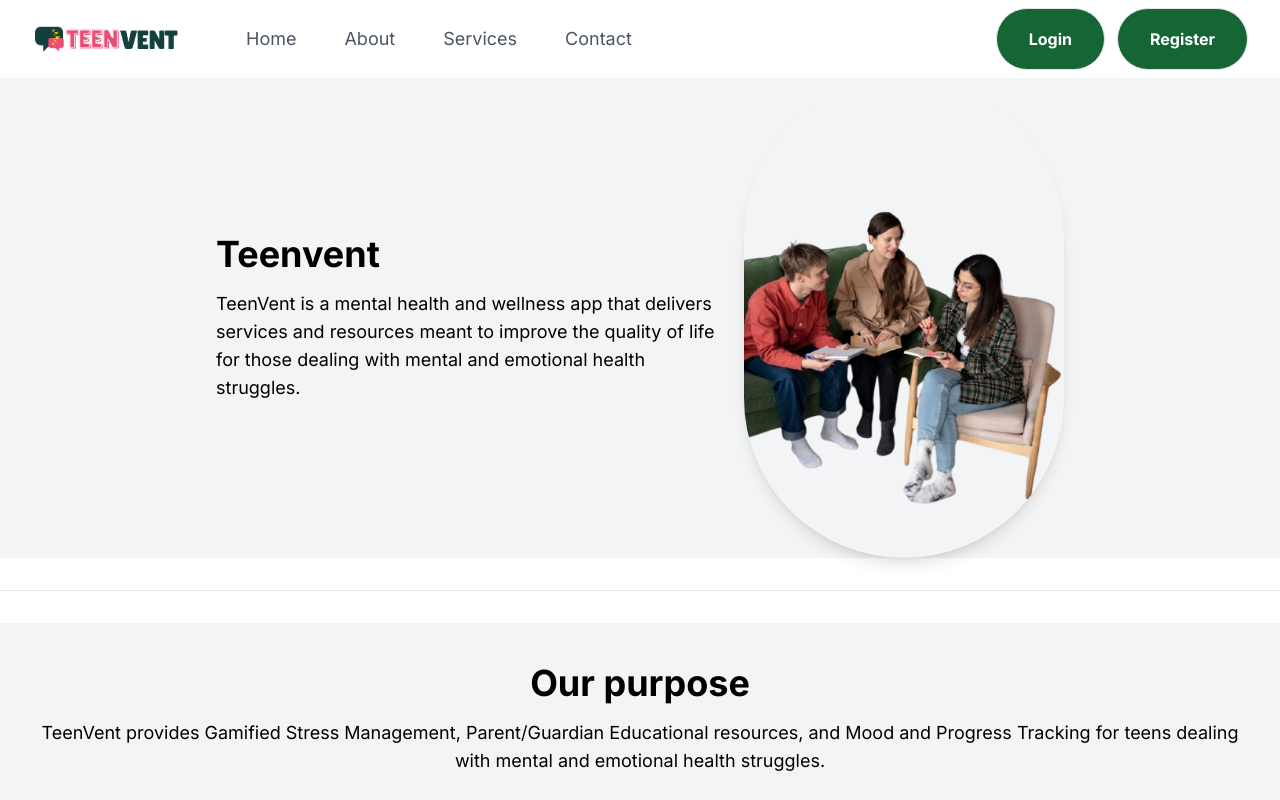
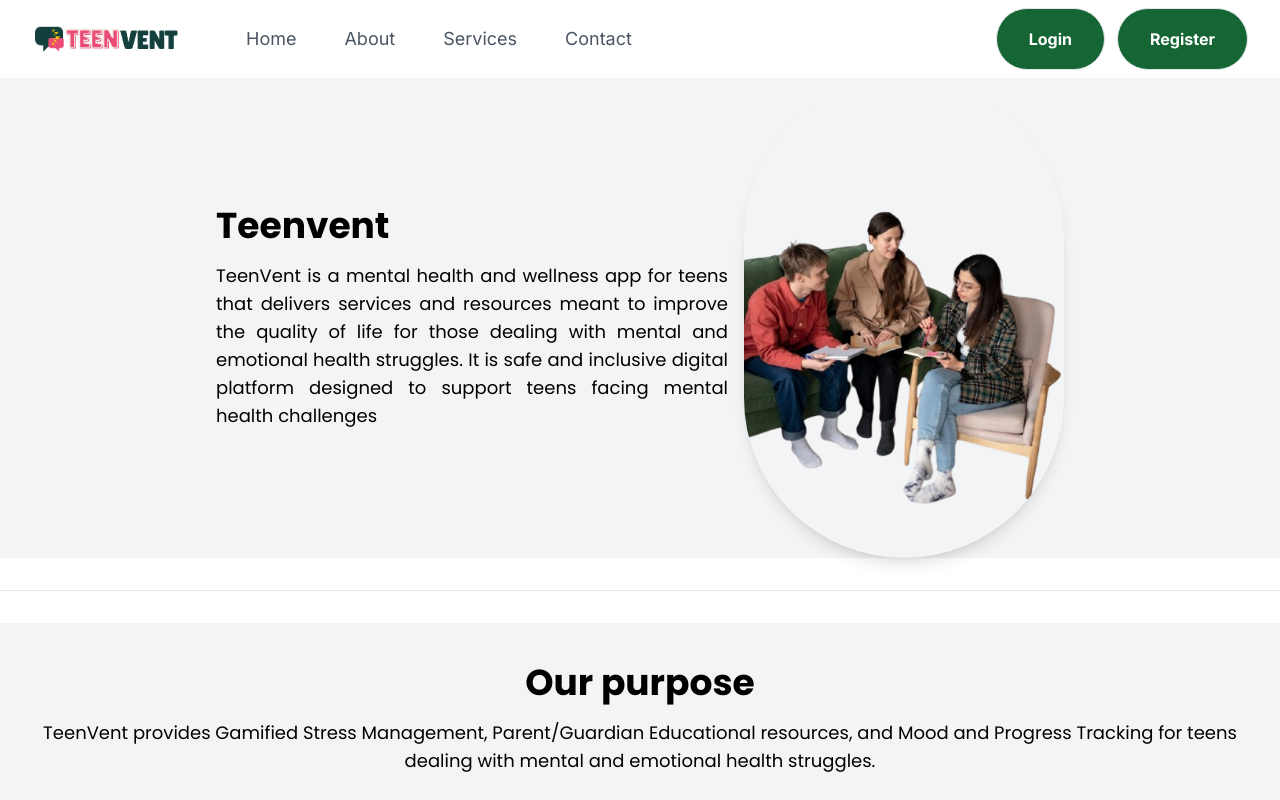
Before and after one commit to miadinh38/mental-health-app, a Next.js app in the folder frontend/: page /about in a window 1280 px wide. Shown: the top 800 px of the page. Built offline with nearby package versions, Linux system fonts and the light colour scheme.

Commit message:
fix minor bug in about page regarding font style

```diff
--- a/frontend/app/about/page.js
+++ b/frontend/app/about/page.js
@@ -1,4 +1,10 @@
 import React from "react";
+import { Poppins } from "@next/font/google"; // Importar la fuente Poppins
+
+const poppins = Poppins({
+  weight: ["400", "700"], // Puedes ajustar los pesos que necesites
+  subsets: ["latin"],
+});
 
 const About = () => {
   const teamData = [
@@ -21,14 +27,20 @@ const About = () => {
   ];
 
   return (
-    <div>
+    <div className={poppins.className}>
+      {" "}
+      {/* Aplicar la fuente Poppins */}
       <div className="flex justify-center items-center min-h-[50vh] bg-gray-100 space-x-4">
         <div className="text-left lg:w-2/5">
-          <h1 className="text-4xl font-bold mb-4">Teenvent</h1>
-          <p className="text-lg">
-            TeenVent is a mental health and wellness app that delivers services
-            and resources meant to improve the quality of life for those dealing
-            with mental and emotional health struggles.
+          <h1 className={`${poppins.className} text-4xl font-bold mb-4`}>
+            Teenvent
+          </h1>
+          <p className="text-lg text-justify">
+            TeenVent is a mental health and wellness app for teens that delivers
+            services and resources meant to improve the quality of life for
+            those dealing with mental and emotional health struggles. It is safe
+            and inclusive digital platform designed to support teens facing
+            mental health challenges
           </p>
         </div>
 
@@ -40,11 +52,8 @@ const About = () => {
           />
         </div>
       </div>
-
       <div className="my-8 border-t border-gray-200"></div>
-
       {/* Purpose */}
-
       <div className="bg-gray-100 p-10">
         <h1 className="text-4xl font-bold mb-4 text-center">Our purpose</h1>
         <p className="text-lg text-center">
@@ -53,7 +62,6 @@ const About = () => {
           dealing with mental and emotional health struggles.
         </p>
       </div>
-
       <div className="flex justify-center">
         <img
           src="/images/teenvent2.jpg"
@@ -61,20 +69,15 @@ const About = () => {
           className="mx-auto w-96 h-96 object-cover rounded-full shadow-lg"
         />
       </div>
-
       <div className="my-8 border-t border-gray-200"></div>
-
       {/* Array of cards */}
       <div className="flex flex-col items-center">
         <h1 className="text-4xl font-bold mb-14 text-center">Our team</h1>
         <div className="flex space-x-0">
-          {" "}
           {teamData.map((member, index) => (
-
             <div
               key={index}
               className="relative flex w-60 flex-col rounded-xl bg-white bg-clip-border text-gray-700 shadow-md"
-
             >
               <div className="relative mx-4 -mt-6 h-40 overflow-hidden rounded-xl bg-blue-gray-500 bg-clip-border text-white shadow-lg shadow-blue-gray-500/40 bg-gradient-to-r from-blue-500 to-blue-600"></div>
               <div className="p-6">
@@ -94,8 +97,6 @@ const About = () => {
                 </button>
               </div>
             </div>
-
-
           ))}
         </div>
       </div>
--- a/frontend/app/contact/page.js
+++ b/frontend/app/contact/page.js
@@ -7,8 +7,7 @@ const Contact = () => {
         <h1 className="text-4xl font-bold mb-4">Get in touch with us</h1>
         <h5 className="italic mb-4">
           {" "}
-          “There is a crack in everything; that’s how the light gets in” ―
-          Leonard Cohen.
+          "Anything human is mentionable, and anything that is mentionable can be more manageable. When we can talk about our feelings, they become less overwhelming, less upsetting, and less scary.” – Fred Rogers.
         </h5>{" "}
         <div className="text-center">
           <p className="text-lg font-medium">Teenvent 990 Villa Street</p>
```
Also changed, not shown: frontend/package.json (+6 -5 lines), 1 other file (tests, documents, lock files or other folders).
